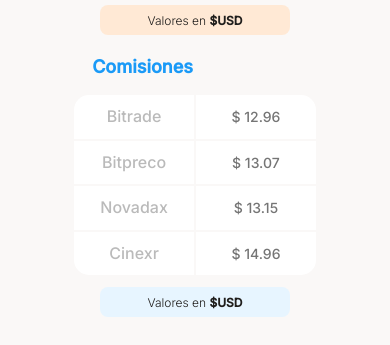
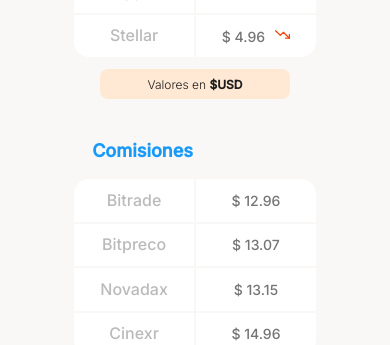
Before and after one commit to jonathanbarsky/Batatabit_proyecto, a plain HTML site: page index.html in a window 390 px wide. Shown: the part 975-1320 px from the top of the page. Drawn offline with Linux system fonts and the light colour scheme.

Commit message:
solucione los errores en el responsive y corregi espaciados de algunas secciones

```diff
--- a/css/tablet.css
+++ b/css/tablet.css
@@ -1,13 +1,23 @@
-
 .main-currency-table {
     width: 100%;
-    display: flex;
+    flex-direction: row;
+}
+.main-tables-container {
+    margin-bottom: 0;
+}
+.main-currency-table {
+    width: 100%;
+    flex-direction: row;
+    margin: 0 auto;
+}
+.currency-table--titleb{
+    margin-top: 0;
 }
 .product-cards--container{
     display: flex;
     flex-wrap: wrap;
     width: 930px;
-    margin: 0 auto;
+    margin: 0 auto  auto;
 }
 .plans-container--slider {
     justify-content: center;
--- a/index.html
+++ b/index.html
@@ -52,10 +52,10 @@
                                 <td class="table__bottom-right table__right">$ 4.96<span class="down"></span></td>
                             </tr>
                         </table>
+                        <div class="currency-table--date">
+                            <p>Valores en <b>$USD</b></p>
+                        </div>
                     </div>
-                <div class="currency-table--date">
-                    <p>Valores en <b>$USD</b></p>
-                </div>
                 <div class="currency-table--container">
                     <p class="currency-table--titleb">Comisiones</p>
                     <table>
--- a/style.css
+++ b/style.css
@@ -34,6 +34,7 @@
 html {
     font-size: 62.5%;
     font-family: "DM Sans", sans-serif;
+    scroll-behavior: smooth;
 }
 
 header {
@@ -170,17 +171,19 @@ main {
 }
 .main-tables-container {
     width: 100%;
-    height: 450px;
+    display: flex;
+    height: auto;
     margin-bottom: 50px;
 }
 .main-currency-table {
     display: flex;
     flex-direction: column;
+    gap: 20px;
     width: 70%;
     min-width: 235px;
-    max-width: 500px;
-    height: 360px;
-    margin: 0 auto;
+    max-width: 70%;
+    height: auto;
+    margin: 10px auto 0 auto;
     font-family: "Inter", sans-serif;
 }
 .main-currency-tableb {
@@ -207,16 +210,17 @@ main {
     color: var(--secondary-blue);
 }
 .currency-table--container {
+    display: flex;
     flex-direction: column;
     width: 90%;
     min-width: 230px;
     max-width: 300px;
-    height: 250px;
+    height: auto;
     margin: 0 auto;
 }
 .currency-table--container table {
     width: 100%;
-    height: 100%;
+    height: 180px;
 }
 .currency-table--container td {
     width: 50%;
@@ -265,18 +269,14 @@ main {
     background-size: cover;
 }
 .currency-table--date {
-    align-items: flex-end;
     width: 190px;
     height: 30px;
-    margin: 0 auto;
-    margin-top: 50px;
+    margin: 10px auto 0 auto;
     padding: 8px;
     background-color: var(--soft-orange);
     border-radius: 8px;
 }
 .currency-table--dateb{
-    /* position: relative; */
-    /* align-items: flex-end; */
     width: 190px;
     height: 30px;
     margin: 0 auto;
@@ -304,7 +304,7 @@ main {
     width: 100%;
     min-width: 250px;
     height: auto;
-    padding: 20px 10px;
+    padding: 20px 10px 50px 10px;
     background-color: var(--warm-black);
 }
 
@@ -448,10 +448,9 @@ main {
 }
 .plans-container--slider {
     display: flex;
-    /*gap: 50px;  se puede usar para dar un espaciado entre tarjetas pero al ser experimental no lo soportan todos los navegadore y es preferible optar por un margin */
     height: 316px;
     overflow-x: scroll;
-    /* overflow-y: hidden; */
+    overflow-y: hidden;
     overscroll-behavior-x: contain;
     scroll-snap-type: x proximity;
 }
```
Also changed, not shown: assets/images/bitcoinbaby2x.jpg.
